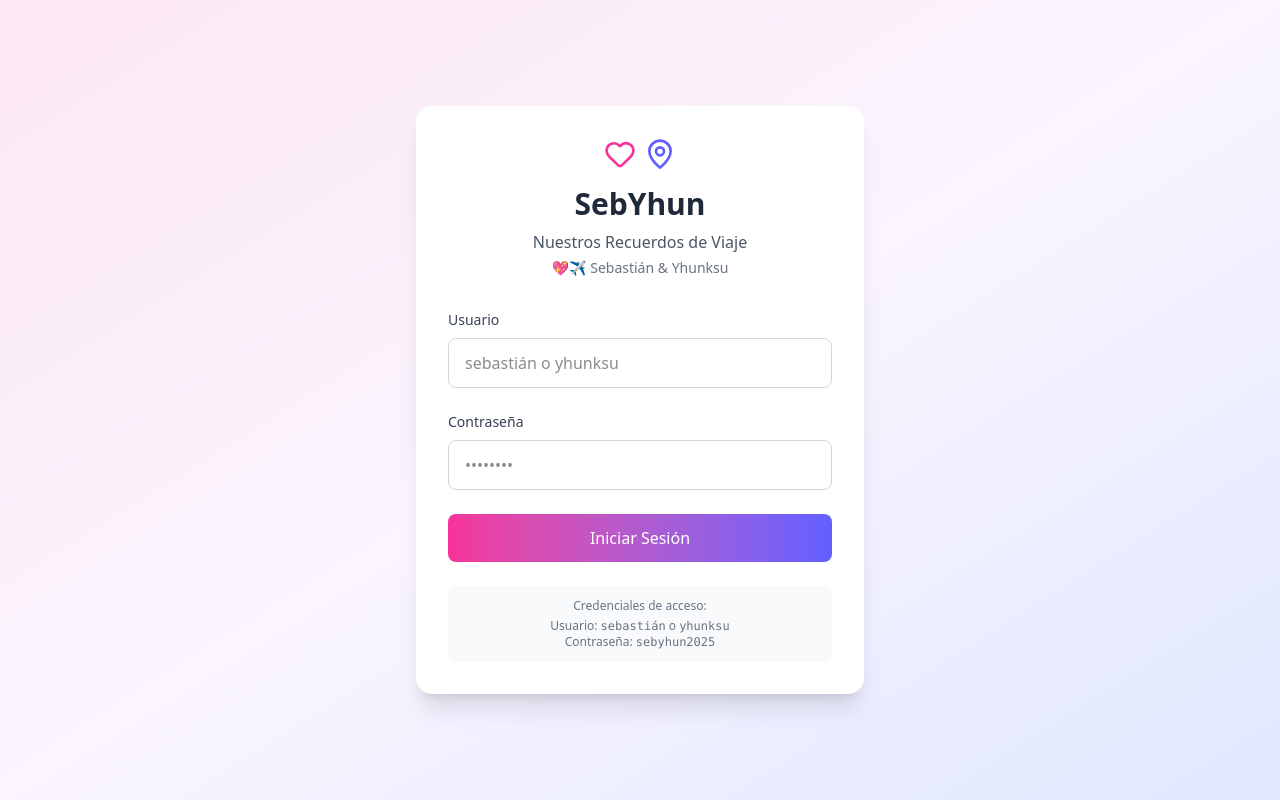
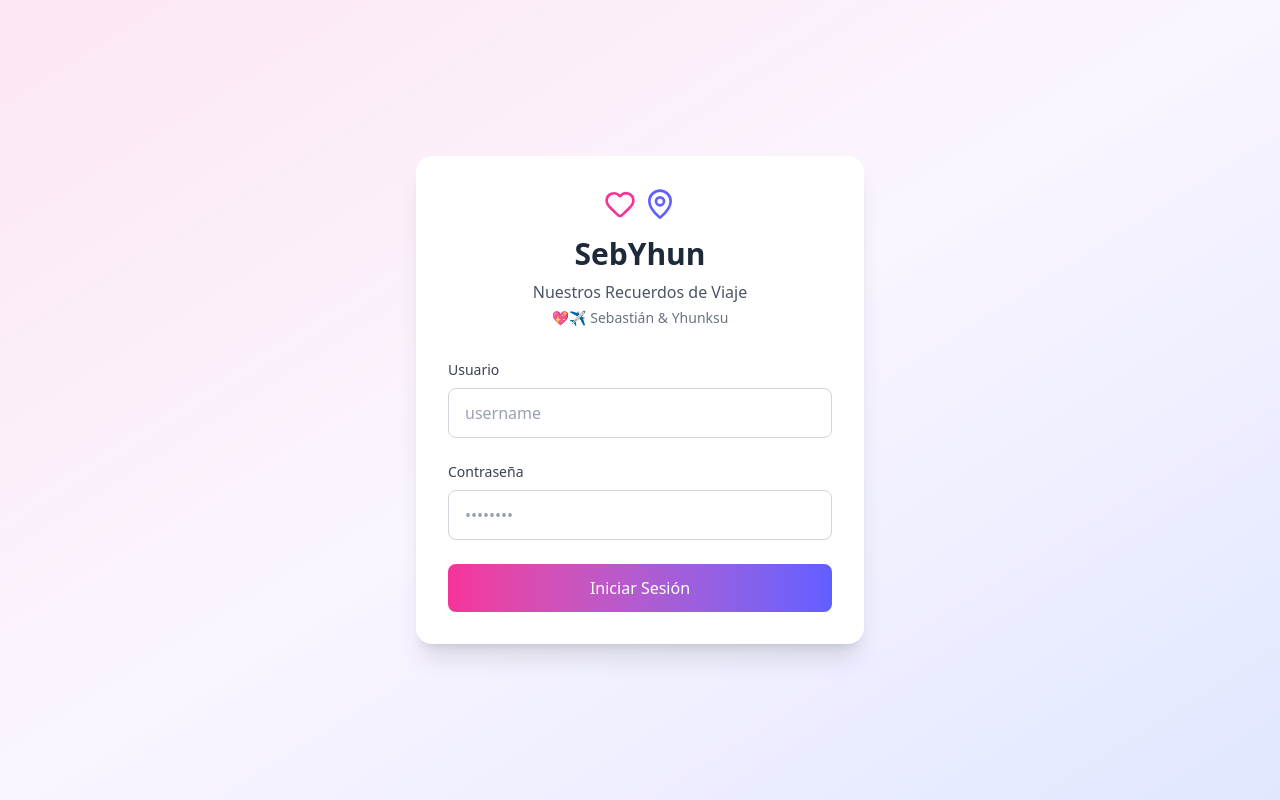
Before and after one commit to yorusaurio/sebyhun-frontend, a Next.js app: page /login in a window 1280 px wide. Built offline with nearby package versions, Linux system fonts and the light colour scheme.

Commit message:
refactor: Update login form placeholders and improve input styling

```diff
--- a/src/app/login/page.tsx
+++ b/src/app/login/page.tsx
@@ -59,14 +59,13 @@ export default function LoginPage() {
           <div>
             <label htmlFor="username" className="block text-sm font-medium text-gray-700 mb-2">
               Usuario
-            </label>
-            <input
+            </label>            <input
               id="username"
               type="text"
               value={username}
               onChange={(e) => setUsername(e.target.value)}
-              placeholder="sebastián o yhunksu"
-              className="w-full px-4 py-3 border border-gray-300 rounded-lg focus:ring-2 focus:ring-pink-500 focus:border-transparent transition-colors"
+              placeholder="username"
+              className="w-full px-4 py-3 border border-gray-300 rounded-lg focus:ring-2 focus:ring-pink-500 focus:border-transparent transition-colors text-gray-900 placeholder-gray-400"
               required
             />
           </div>
@@ -74,14 +73,13 @@ export default function LoginPage() {
           <div>
             <label htmlFor="password" className="block text-sm font-medium text-gray-700 mb-2">
               Contraseña
-            </label>
-            <input
+            </label>            <input
               id="password"
               type="password"
               value={password}
               onChange={(e) => setPassword(e.target.value)}
               placeholder="••••••••"
-              className="w-full px-4 py-3 border border-gray-300 rounded-lg focus:ring-2 focus:ring-pink-500 focus:border-transparent transition-colors"
+              className="w-full px-4 py-3 border border-gray-300 rounded-lg focus:ring-2 focus:ring-pink-500 focus:border-transparent transition-colors text-gray-900 placeholder-gray-400"
               required
             />
           </div>
@@ -97,18 +95,8 @@ export default function LoginPage() {
             disabled={isLoading}
             className="w-full bg-gradient-to-r from-pink-500 to-indigo-500 text-white py-3 px-4 rounded-lg font-medium hover:from-pink-600 hover:to-indigo-600 focus:outline-none focus:ring-2 focus:ring-pink-500 focus:ring-offset-2 transition-all disabled:opacity-50 disabled:cursor-not-allowed"
           >
-            {isLoading ? "Iniciando sesión..." : "Iniciar Sesión"}
-          </button>
+            {isLoading ? "Iniciando sesión..." : "Iniciar Sesión"}          </button>
         </form>
-
-        {/* Help */}
-        <div className="mt-6 text-center">
-          <div className="text-xs text-gray-500 bg-gray-50 p-3 rounded-lg">
-            <p className="font-medium mb-1">Credenciales de acceso:</p>
-            <p>Usuario: <span className="font-mono">sebastián</span> o <span className="font-mono">yhunksu</span></p>
-            <p>Contraseña: <span className="font-mono">sebyhun2025</span></p>
-          </div>
-        </div>
       </div>
     </div>
   );
```
